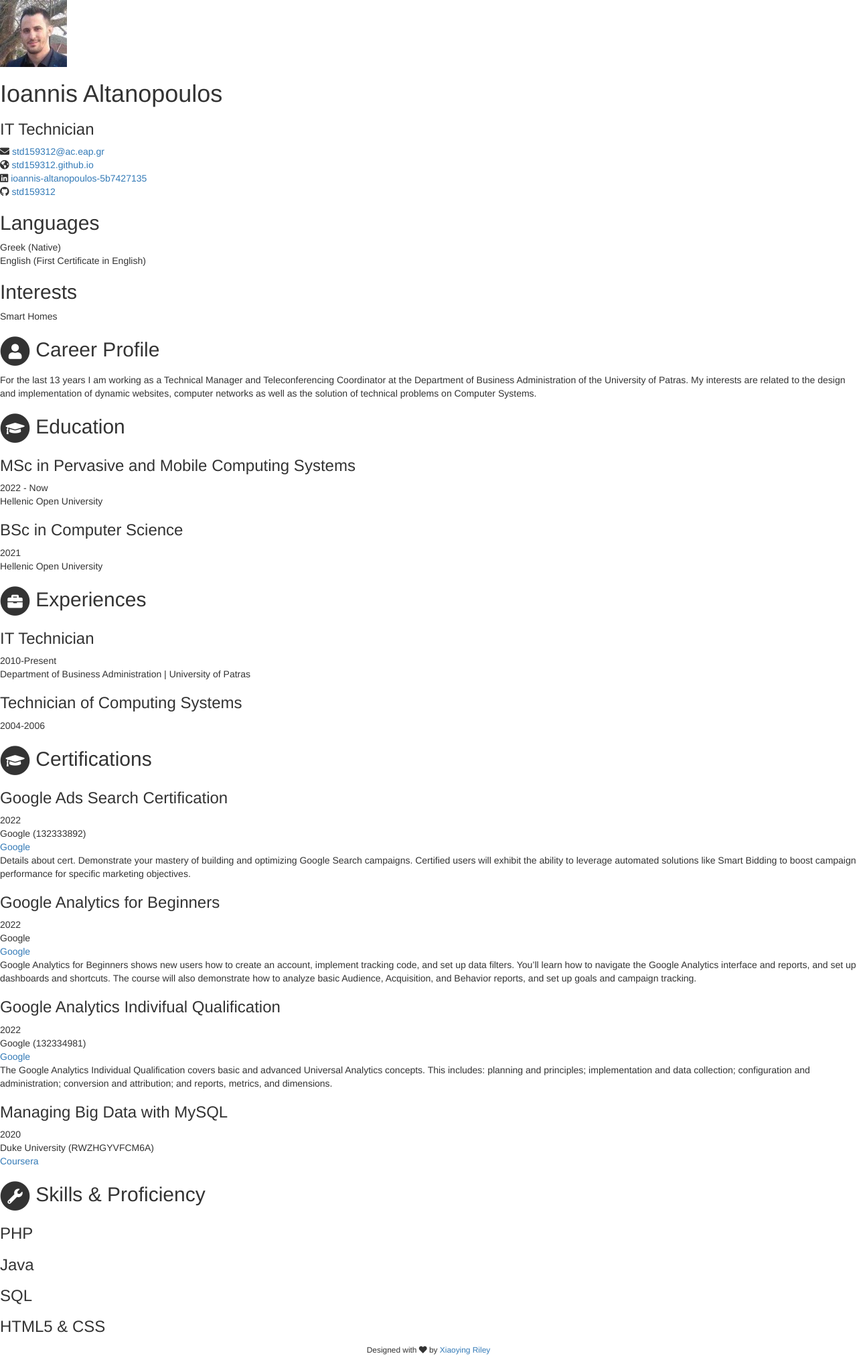
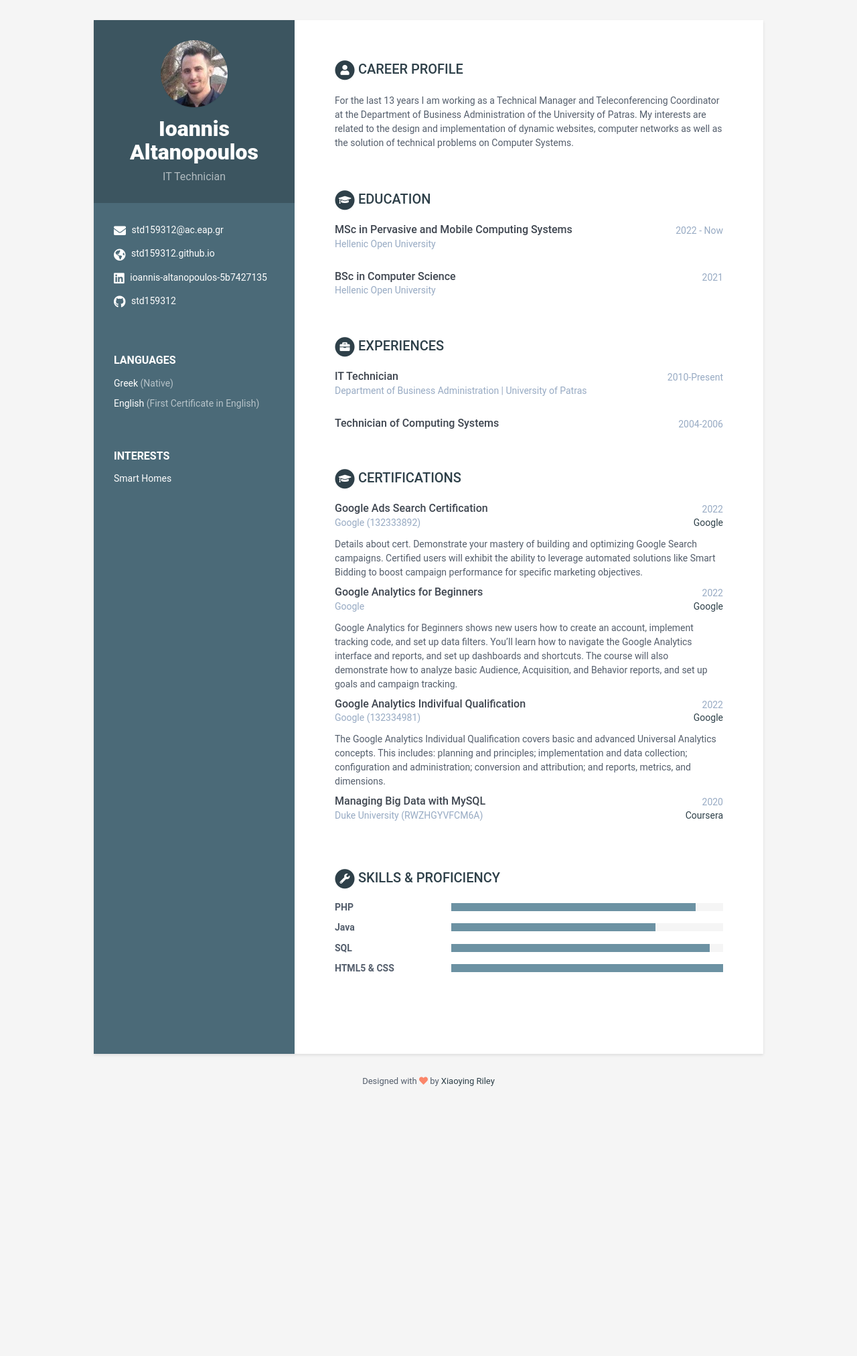
Before and after one commit to std159312/std159312.github.io, a Jekyll site: the page built from index.html, in a window 1280 px wide. Shown: the whole page at 67% size. Built offline with Jekyll 4.4.1, drawn with Linux system fonts in a browser that asks for light colours; after the commit the page ends 1655 px from its top, so only the background shows below that.

Commit message:
Initial commit

```diff
--- a/_sass/skins/_blue.scss
+++ b/_sass/skins/_blue.scss
@@ -1,5 +1,5 @@
-/* Blue variables */
-$theme-color: #42A8C0;
+/* styles-6 variables */
+$theme-color: #4B6A78;
 $text-color: #3F4650;
 $text-color-secondary: #545E6C;
 $text-grey: #97AAC3;
--- a/_sass/skins/_ceramic.scss
+++ /dev/null
@@ -1,10 +0,0 @@
-/* styles-6 variables */
-$theme-color: #4B6A78;
-$text-color: #3F4650;
-$text-color-secondary: #545E6C;
-$text-grey: #97AAC3;
-$divider: #e8e8e8;
-$lighter-grey: #ccc;
-$darker-grey: #666;
-$smoky-white: #f5f5f5;
-$heart: #fb866a;
--- a/assets/css/main.scss
+++ b/assets/css/main.scss
@@ -15,3 +15,4 @@
 {% endif %}
 
 @import "skins/{{ site.theme_skin | default: 'ceramic' }}"; // skin
+@import "default"; // main partials
```
Also changed, not shown: 1 other file.
